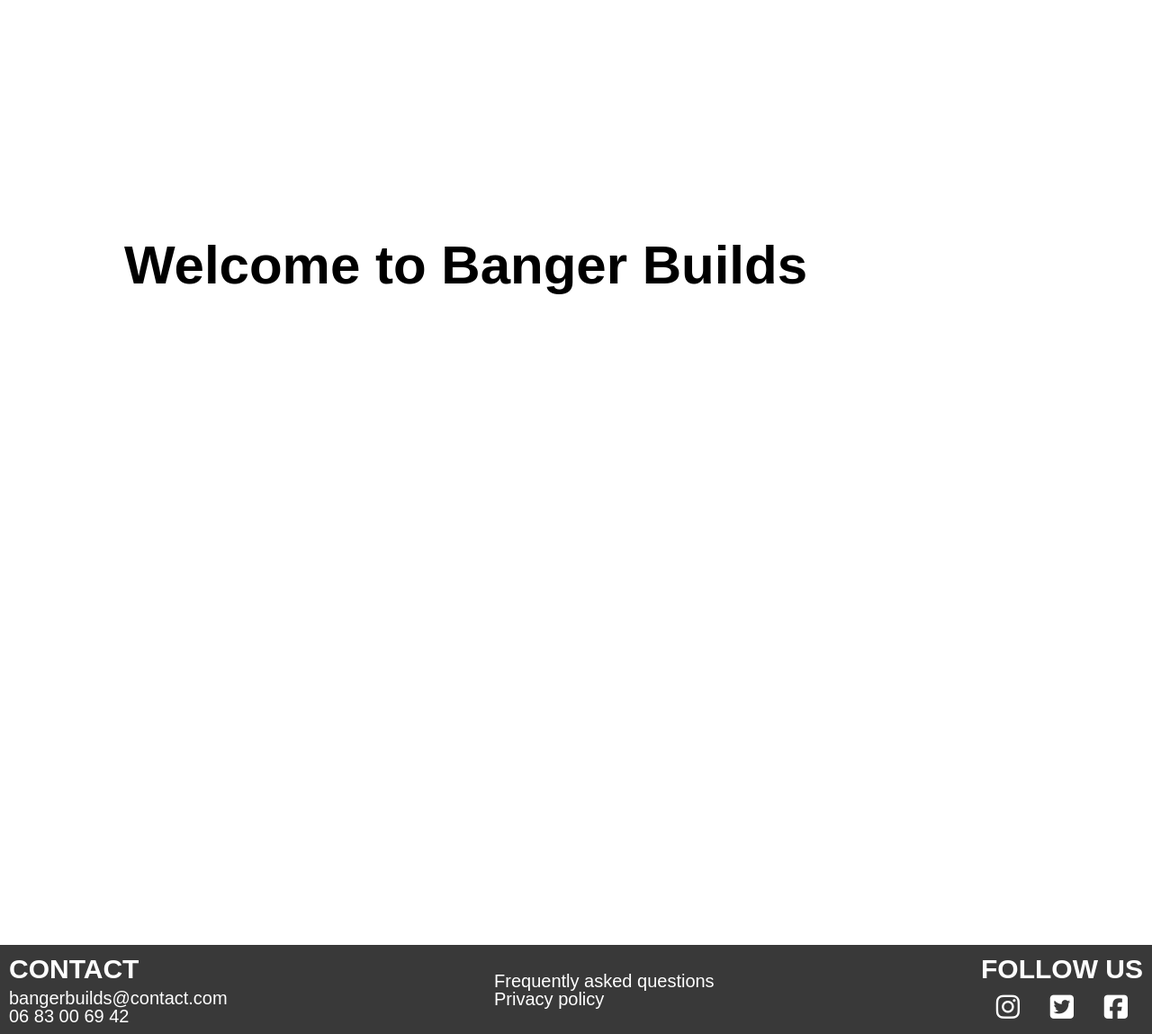
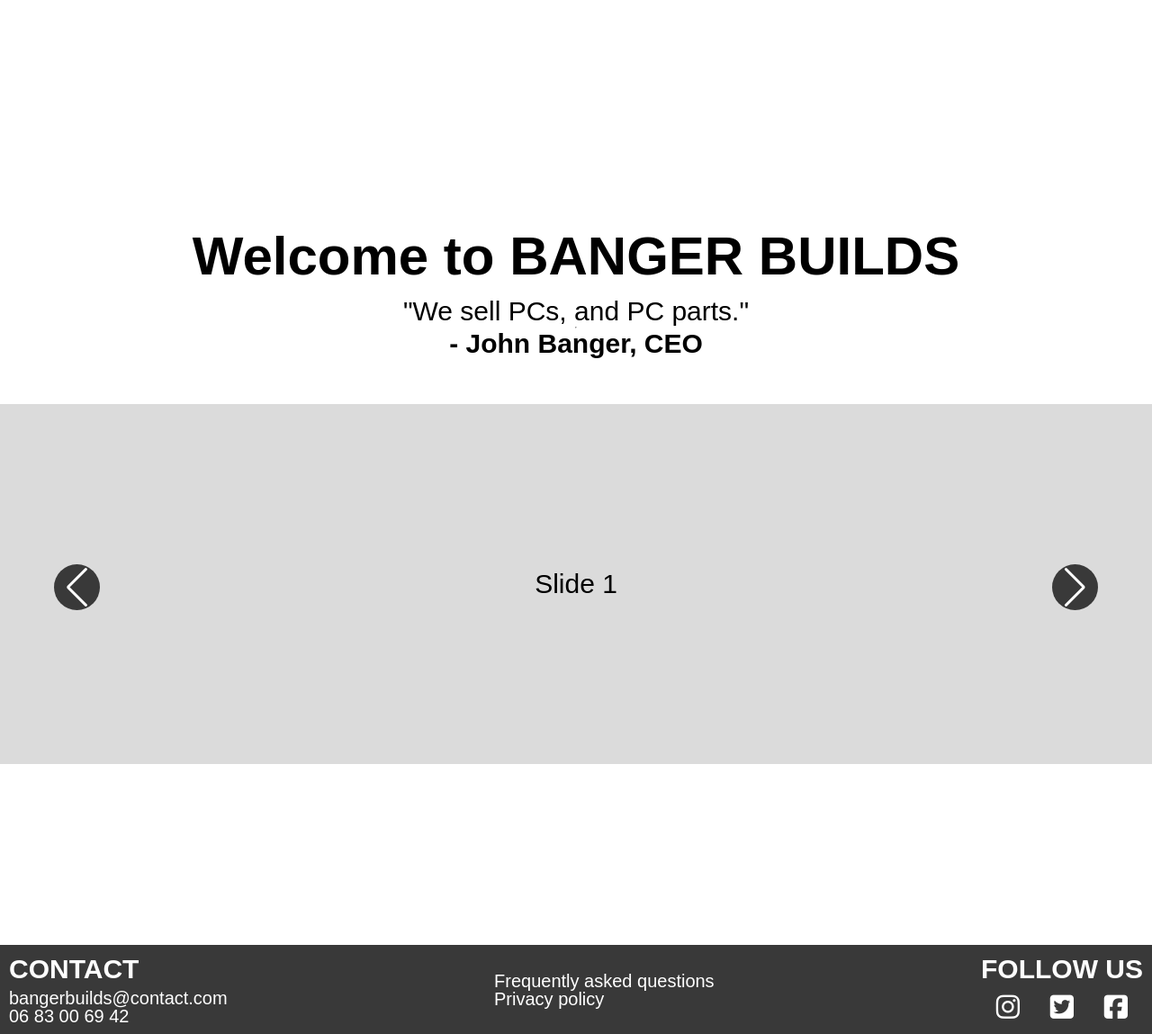
Before and after one commit to AHdev67/BangerBuilds_V2, a Symfony app: template templates/home/homepage.html.twig in a window 1280 px wide. Shown: the whole page at 90% size. Run offline with Twig, Linux system fonts and the light colour scheme; the template is opened without the code that fills it, so the values that code supplies are empty; style sheets or scripts are compiled from the project's sources; some libraries are stand-ins or nearby versions.

Commit message:
implemented swiper carousel

```diff
--- a/templates/home/homepage.html.twig
+++ b/templates/home/homepage.html.twig
@@ -3,9 +3,55 @@
 {% block title %}Banger Builds : Home{% endblock %}
 
 {% block body %}
-<main>
-    <h1>
-        Welcome to Banger Builds
-    </h1>
+<main class="homeMain">
+    <div class="banner">
+        <h1>Welcome to BANGER BUILDS</h1>
+        <p>
+            "We sell PCs, and PC parts."
+            <hr>
+            <b>- John Banger, CEO</b>
+        </p>
+    </div>
+
+    <div class="carouselContainer">
+        <!-- Slider main container -->
+        <div class="swiper">
+            <!-- Additional required wrapper -->
+            <div class="swiper-wrapper">
+                <!-- Slides -->
+                <div class="swiper-slide">
+                    <div class="carouselItem">
+                        Slide 1
+                    </div>
+                </div>
+
+                <div class="swiper-slide">
+                    <div class="carouselItem">
+                        Slide 2
+                    </div>
+                </div>
+
+                <div class="swiper-slide">
+                    <div class="carouselItem">
+                        Slide 3
+                    </div>
+                </div>
+            </div>
+            <!-- If we need pagination -->
+            <div class="swiper-pagination"></div>
+
+            <!-- If we need navigation buttons -->
+            <div class="swiper-button-prev"></div>
+            <div class="swiper-button-next"></div>
+        </div>
+    </div>
+
+    <section class="sec1">
+
+    </section>
+
+    <section class="sec2">
+
+    </section>
 </main>
 {% endblock %}
```
